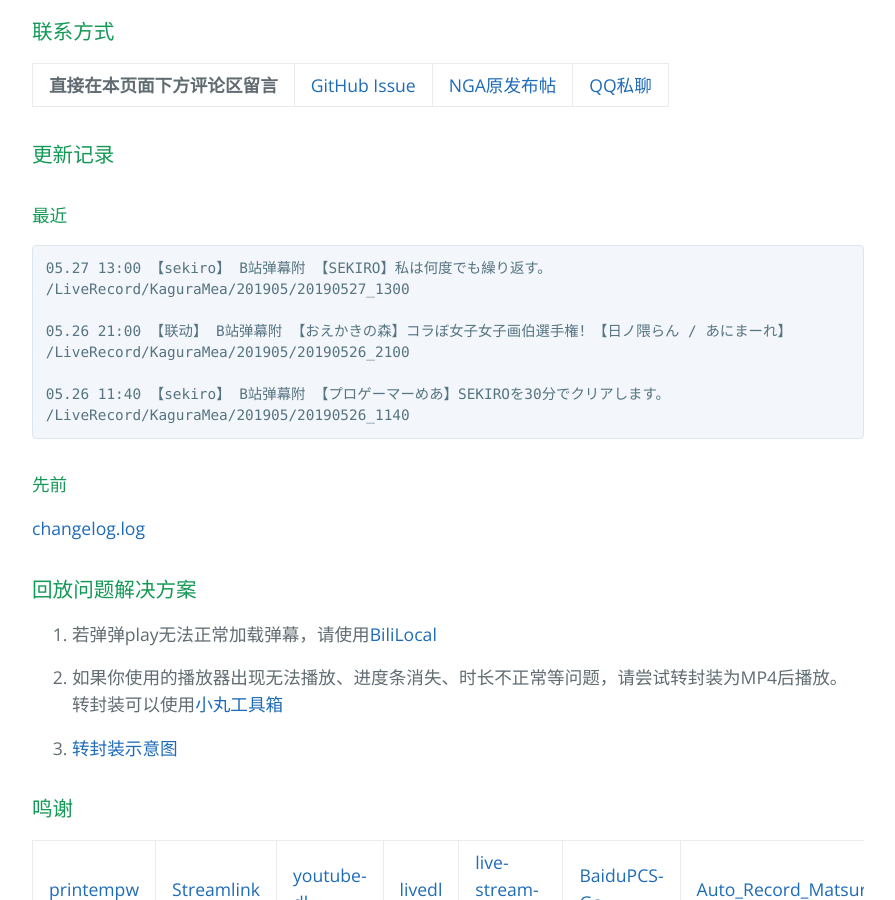
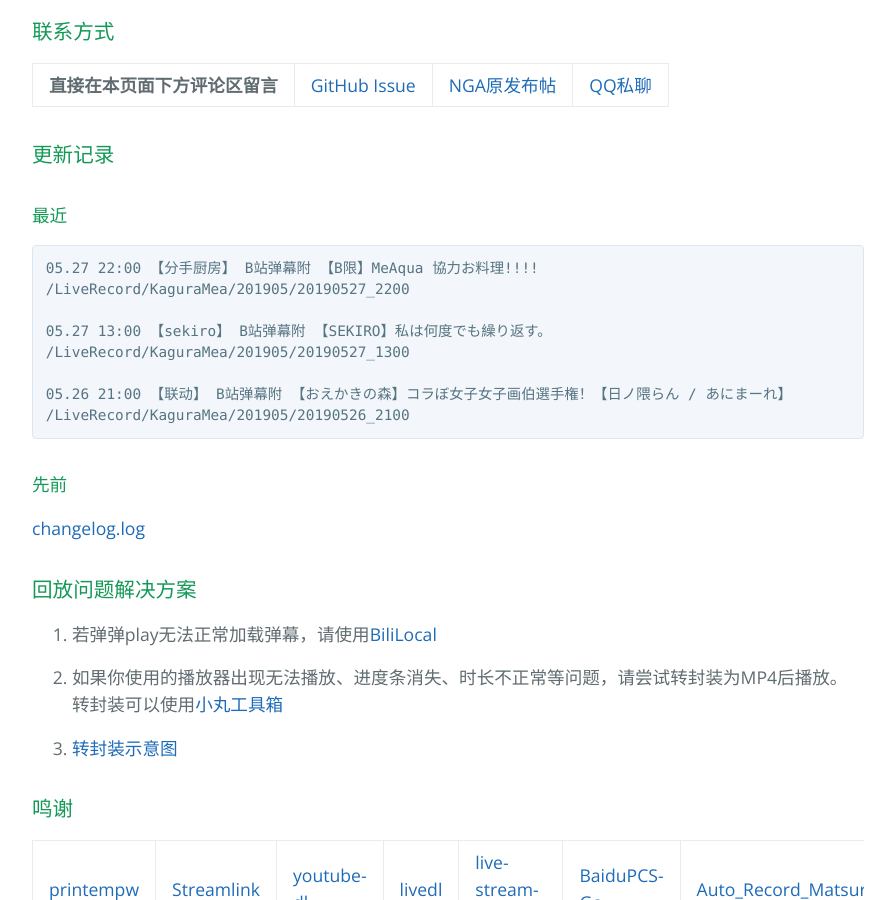
Before and after one commit to kaguramea-record/kaguramea-record.github.io, a Jekyll site: the page built from index.md, in a window 1280 px wide and 900 px high, scrolled down 1299 px. Shown: the whole window, without its empty margins (192-1087 px from the left). Built offline with Jekyll 4.4.1, drawn with Linux system fonts in a browser that asks for light colours; comment, search, counter and statistics services are not loaded.

Commit message:
Update 190527-2

````diff
--- a/index.md
+++ b/index.md
@@ -42,14 +42,14 @@ layout: default
 #### 最近
 
 ```
+05.27 22:00 【分手厨房】 B站弹幕附 【B限】MeAqua 協力お料理!!!!
+/LiveRecord/KaguraMea/201905/20190527_2200
+
 05.27 13:00 【sekiro】 B站弹幕附 【SEKIRO】私は何度でも繰り返す。
 /LiveRecord/KaguraMea/201905/20190527_1300
 
 05.26 21:00 【联动】 B站弹幕附 【おえかきの森】コラぼ女子女子画伯選手権！【日ノ隈らん / あにまーれ】
 /LiveRecord/KaguraMea/201905/20190526_2100
-
-05.26 11:40 【sekiro】 B站弹幕附 【プロゲーマーめあ】SEKIROを30分でクリアします。
-/LiveRecord/KaguraMea/201905/20190526_1140
 ```
 
 #### 先前
````
Also changed, not shown: 1 other file.
